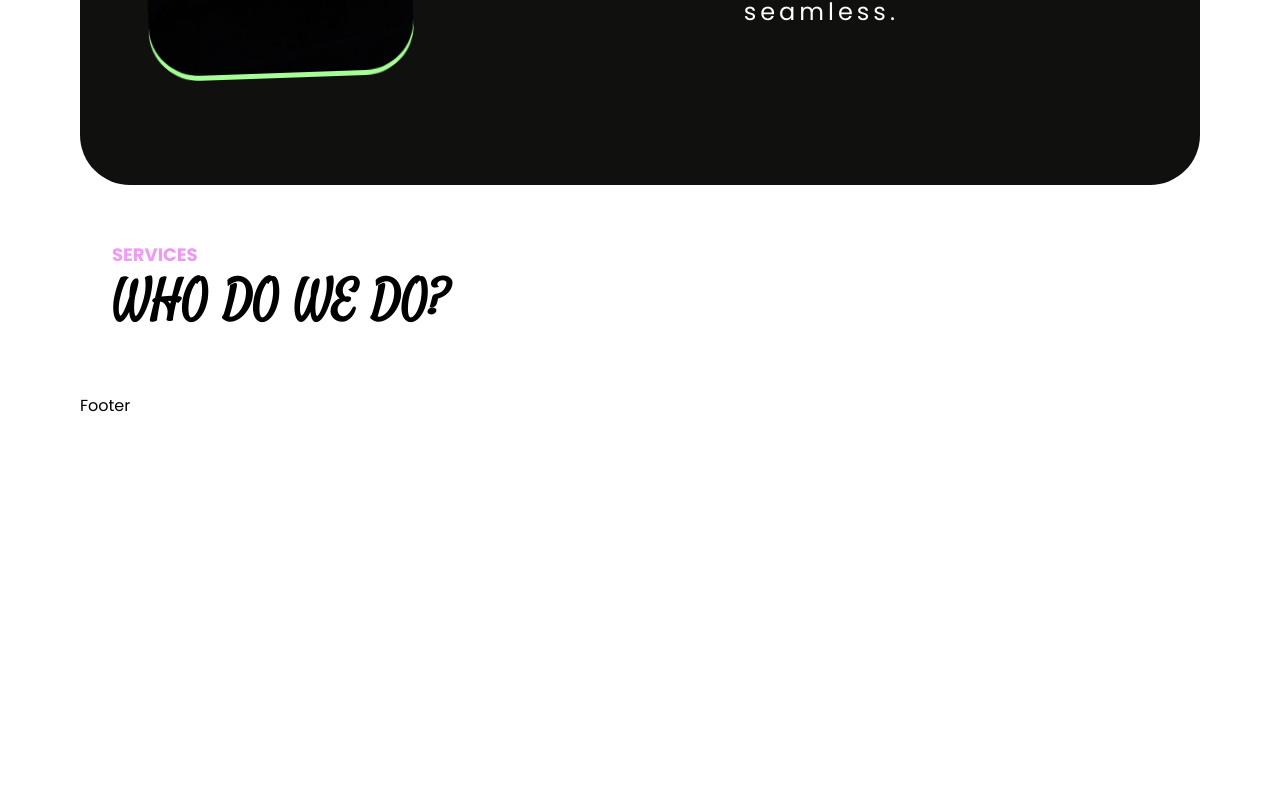
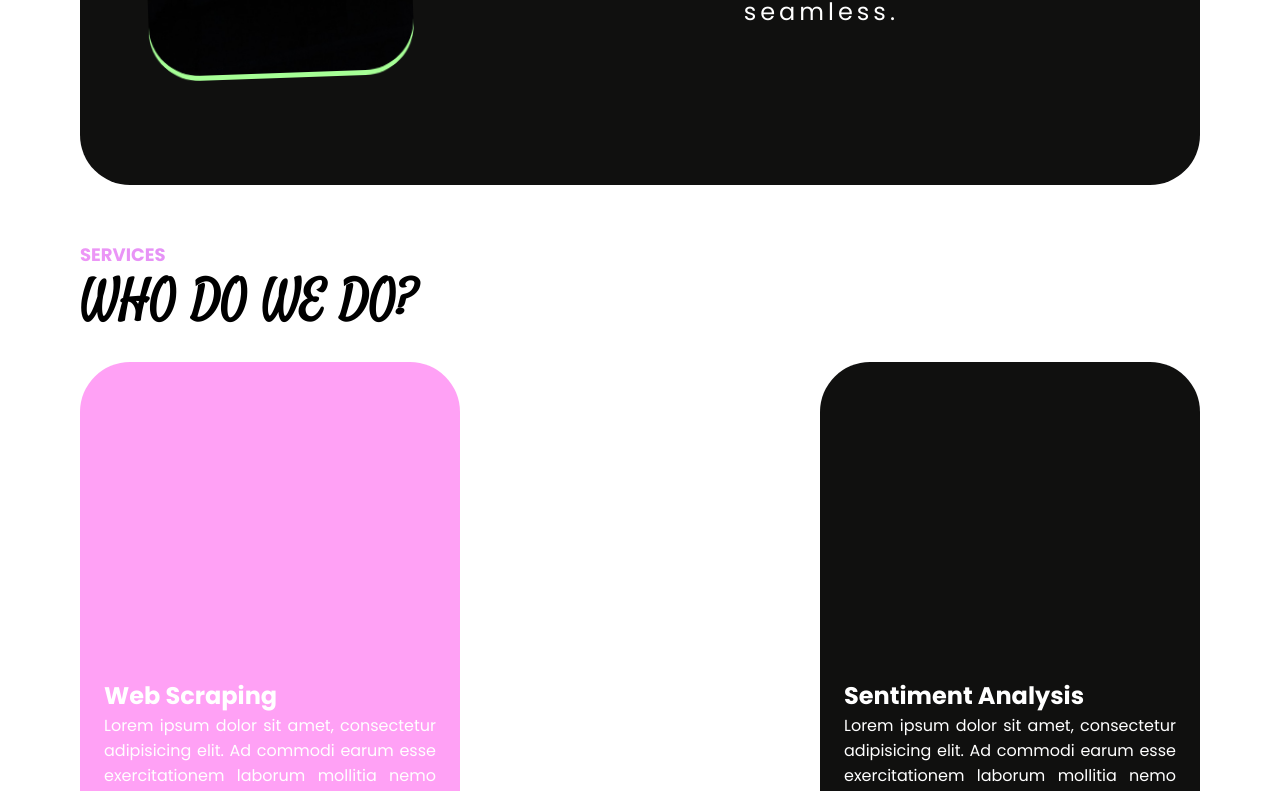
Before and after one commit to HemantDutta/BrandMirror, a React (Create React App) app in the folder client/: page / in a window 1280 px wide. Shown: the part 1998-2789 px from the top of the page. Before the commit the page ends 2416 px from the top, so only its background shows below. Built offline with nearby package versions, Linux system fonts and the light colour scheme.

Commit message:
Make Services Responsive

```diff
--- a/client/public/BMStyles.css
+++ b/client/public/BMStyles.css
@@ -247,7 +247,7 @@ nav .navbar-container .navbar-left a {
     position: relative;
 }
 
-nav .navbar-container .navbar-left span:nth-child(1) {
+nav .navbar-container .navbar-left span {
     position: absolute;
     top: 5%;
     left: 0;
@@ -255,19 +255,19 @@ nav .navbar-container .navbar-left span:nth-child(1) {
 }
 
 @media screen and (max-width: 600px) {
-    nav .navbar-container .navbar-left span {
+    nav .navbar-container .navbar-left span, nav .navbar-container .navbar-left a {
         font-size: 42px;
     }
 }
 
 @media screen and (max-width: 420px) {
-    nav .navbar-container .navbar-left span {
+    nav .navbar-container .navbar-left span, nav .navbar-container .navbar-left a {
         font-size: 32px;
     }
 }
 
 @media screen and (max-width: 300px) {
-    nav .navbar-container .navbar-left span {
+    nav .navbar-container .navbar-left span, nav .navbar-container .navbar-left a {
         font-size: 28px;
     }
 }
@@ -496,7 +496,7 @@ nav .navbar-container .navbar-left span:nth-child(1) {
 .services {
     position: relative;
     z-index: 100;
-    padding: 56px 32px;
+    padding: 56px 0;
     border-radius: 50px;
 }
 
@@ -511,6 +511,71 @@ nav .navbar-container .navbar-left span:nth-child(1) {
 
 .services .services-container .header span:nth-child(1) {
     font-size: 18px;
+}
+
+.services .services-container .services-flex {
+    display: flex;
+    align-items: center;
+    justify-content: space-between;
+    margin-top: 25px;
+    gap: 32px;
+    flex-wrap: wrap;
+}
+
+.services .services-container .services-flex .service-item {
+    position: relative;
+    width: 380px;
+    height: 500px;
+    border-radius: 50px;
+}
+
+.services .services-container .services-flex .service-item .item-img {
+    height: 300px;
+    width: 100%;
+}
+
+.services .services-container .services-flex .service-item .item-content {
+    height: 200px;
+    width: 100%;
+}
+
+.services .services-container .services-flex .service-item:nth-child(1) {
+    background-color: var(--cs-1);
+}
+
+.services .services-container .services-flex .service-item:nth-child(2) {
+    background-color: var(--bg-black);
+}
+
+.services .services-container .services-flex .service-item:nth-child(3) {
+    background-color: var(--cs-3);
+}
+
+.services .services-container .services-flex .service-item:nth-child(4) {
+    background-color: var(--cs-4);
+}
+
+.services .services-container .services-flex .service-item .item-content {
+    padding: 16px 24px;
+    display: flex;
+    flex-direction: column;
+}
+
+.services .services-container .services-flex .service-item .item-content .content-head {
+    font-size: 24px;
+    font-weight: bold;
+    color: white;
+}
+
+.services .services-container .services-flex .service-item .item-content .content-det {
+    color: white;
+    text-align: justify;
+}
+
+@media screen and (max-width: 1029px) {
+    .services .services-container .services-flex {
+        justify-content: center;
+    }
 }
 
 /* Home -> Services End*/
--- a/client/src/pages/Home.js
+++ b/client/src/pages/Home.js
@@ -52,7 +52,32 @@ export const Home = () => {
                         </div>
                         <div className="services-flex">
                             <div className="service-item">
-
+                                <div className="item-img"></div>
+                                <div className="item-content">
+                                    <span className="content-head">Web Scraping</span>
+                                    <span className="content-det">Lorem ipsum dolor sit amet, consectetur adipisicing elit. Ad commodi earum esse exercitationem laborum mollitia nemo quae vero. Id, modi?</span>
+                                </div>
+                            </div>
+                            <div className="service-item">
+                                <div className="item-img"></div>
+                                <div className="item-content">
+                                    <span className="content-head">Sentiment Analysis</span>
+                                    <span className="content-det">Lorem ipsum dolor sit amet, consectetur adipisicing elit. Ad commodi earum esse exercitationem laborum mollitia nemo quae vero. Id, modi?</span>
+                                </div>
+                            </div>
+                            <div className="service-item">
+                                <div className="item-img"></div>
+                                <div className="item-content">
+                                    <span className="content-head">Visualization</span>
+                                    <span className="content-det">Lorem ipsum dolor sit amet, consectetur adipisicing elit. Ad commodi earum esse exercitationem laborum mollitia nemo quae vero. Id, modi?</span>
+                                </div>
+                            </div>
+                            <div className="service-item">
+                                <div className="item-img"></div>
+                                <div className="item-content">
+                                    <span className="content-head">Result Storage</span>
+                                    <span className="content-det">Lorem ipsum dolor sit amet, consectetur adipisicing elit. Ad commodi earum esse exercitationem laborum mollitia nemo quae vero. Id, modi?</span>
+                                </div>
                             </div>
                         </div>
                     </div>
```
